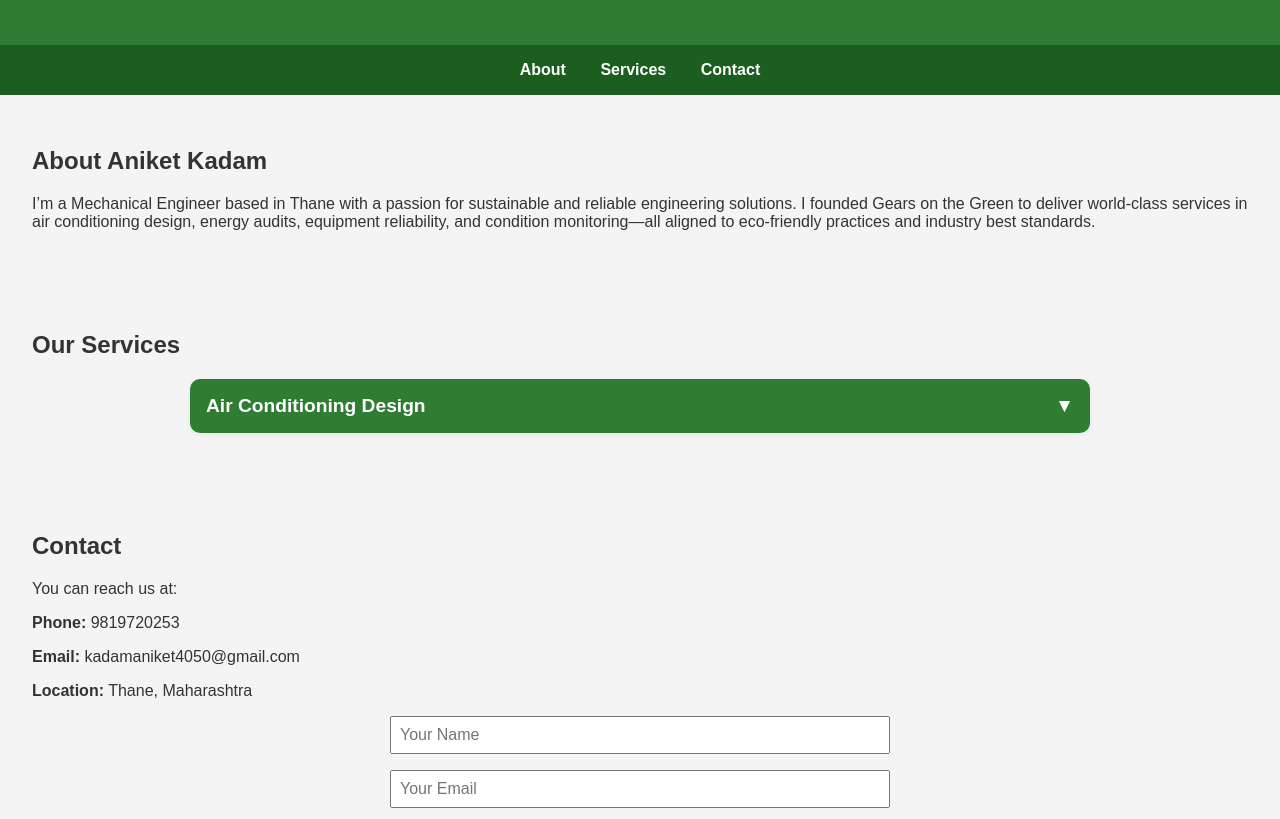
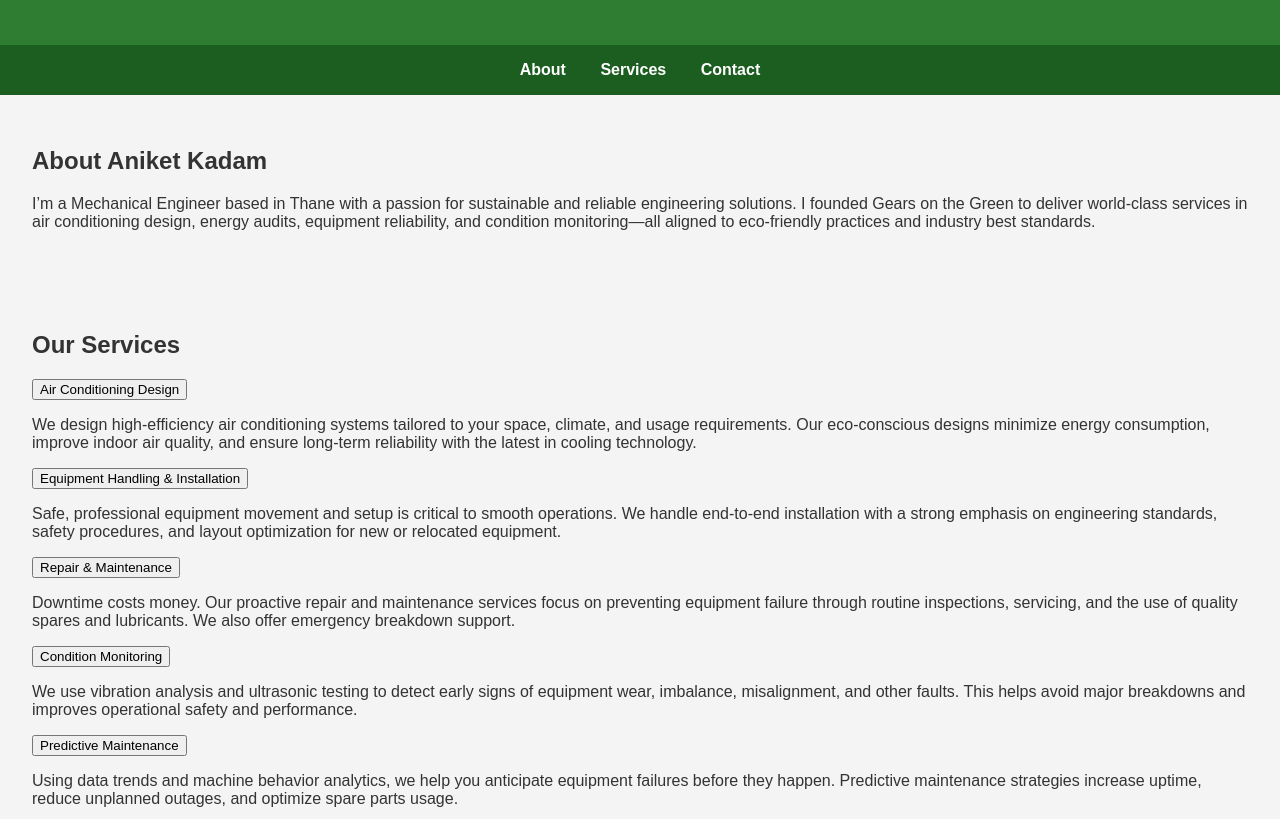
Before and after one commit to Aniket4050/gears-on-the-green, a plain HTML site: page index.html in a window 1280 px wide. Shown: the part 133-952 px from the top of the page. Drawn offline with Linux system fonts and the light colour scheme.

Commit message:
Update index.html

```diff
--- a/index.html
+++ b/index.html
@@ -91,90 +91,49 @@
   <h2>Our Services</h2>
   <div class="accordion">
     <div class="accordion-item">
-      <button class="accordion-header">
-        <span>Air Conditioning Design</span>
-        <span class="arrow">▼</span>
-      </button>
-      <div class="accordion-body">
-        <p>
-          We specialize in designing customized air conditioning systems that balance thermal comfort with energy efficiency. Whether it's for residential, commercial, or industrial setups, we ensure optimal airflow, smart load calculations, and equipment sizing tailored to your building’s needs. Our designs consider eco-friendly refrigerants, green building standards, and long-term operational savings. From blueprint to execution, our goal is simple—cooling that’s sustainable, silent, and smart.
-        </p>
+      <button class="accordion-header">Air Conditioning Design</button>
+      <div class="accordion-content">
+        <p>We design high-efficiency air conditioning systems tailored to your space, climate, and usage requirements. Our eco-conscious designs minimize energy consumption, improve indoor air quality, and ensure long-term reliability with the latest in cooling technology.</p>
       </div>
     </div>
 
-    <!-- Copy this structure for other services -->
+    <div class="accordion-item">
+      <button class="accordion-header">Equipment Handling & Installation</button>
+      <div class="accordion-content">
+        <p>Safe, professional equipment movement and setup is critical to smooth operations. We handle end-to-end installation with a strong emphasis on engineering standards, safety procedures, and layout optimization for new or relocated equipment.</p>
+      </div>
+    </div>
+
+    <div class="accordion-item">
+      <button class="accordion-header">Repair & Maintenance</button>
+      <div class="accordion-content">
+        <p>Downtime costs money. Our proactive repair and maintenance services focus on preventing equipment failure through routine inspections, servicing, and the use of quality spares and lubricants. We also offer emergency breakdown support.</p>
+      </div>
+    </div>
+
+    <div class="accordion-item">
+      <button class="accordion-header">Condition Monitoring</button>
+      <div class="accordion-content">
+        <p>We use vibration analysis and ultrasonic testing to detect early signs of equipment wear, imbalance, misalignment, and other faults. This helps avoid major breakdowns and improves operational safety and performance.</p>
+      </div>
+    </div>
+
+    <div class="accordion-item">
+      <button class="accordion-header">Predictive Maintenance</button>
+      <div class="accordion-content">
+        <p>Using data trends and machine behavior analytics, we help you anticipate equipment failures before they happen. Predictive maintenance strategies increase uptime, reduce unplanned outages, and optimize spare parts usage.</p>
+      </div>
+    </div>
+
+    <div class="accordion-item">
+      <button class="accordion-header">Energy Auditing</button>
+      <div class="accordion-content">
+        <p>We conduct thorough audits of your processes and infrastructure to identify energy losses and inefficiencies. Our recommendations are practical, actionable, and focused on sustainable energy use and cost savings.</p>
+      </div>
+    </div>
   </div>
 </section>
 
-<style>
-  .accordion {
-    max-width: 900px;
-    margin: auto;
-  }
-  .accordion-item {
-    background: #e8f5e9;
-    border-radius: 10px;
-    margin-bottom: 1rem;
-    box-shadow: 0 2px 8px rgba(0,0,0,0.05);
-    overflow: hidden;
-    transition: all 0.3s ease;
-  }
-  .accordion-header {
-    width: 100%;
-    padding: 1rem;
-    font-size: 1.2rem;
-    background-color: #2e7d32;
-    color: white;
-    border: none;
-    display: flex;
-    justify-content: space-between;
-    align-items: center;
-    cursor: pointer;
-    font-weight: bold;
-  }
-  .accordion-header .arrow {
-    transition: transform 0.3s ease;
-  }
-  .accordion-item.active .arrow {
-    transform: rotate(180deg);
-  }
-  .accordion-body {
-    max-height: 0;
-    overflow: hidden;
-    background: #f1f8e9;
-    padding: 0 1rem;
-    transition: max-height 0.4s ease, padding 0.3s ease;
-  }
-  .accordion-item.active .accordion-body {
-    padding: 1rem;
-    max-height: 300px; /* Adjust as needed */
-  }
-  @media (max-width: 768px) {
-    .accordion-header {
-      font-size: 1rem;
-    }
-    .accordion-body {
-      font-size: 0.95rem;
-    }
-  }
-</style>
-
-<script>
-  const headers = document.querySelectorAll('.accordion-header');
-
-  headers.forEach(header => {
-    header.addEventListener('click', () => {
-      const item = header.parentElement;
-      const openItem = document.querySelector('.accordion-item.active');
-
-      if (openItem && openItem !== item) {
-        openItem.classList.remove('active');
-      }
-
-      item.classList.toggle('active');
-    });
-  });
-</script>
 
   <section id="contact">
     <h2>Contact</h2>
```
